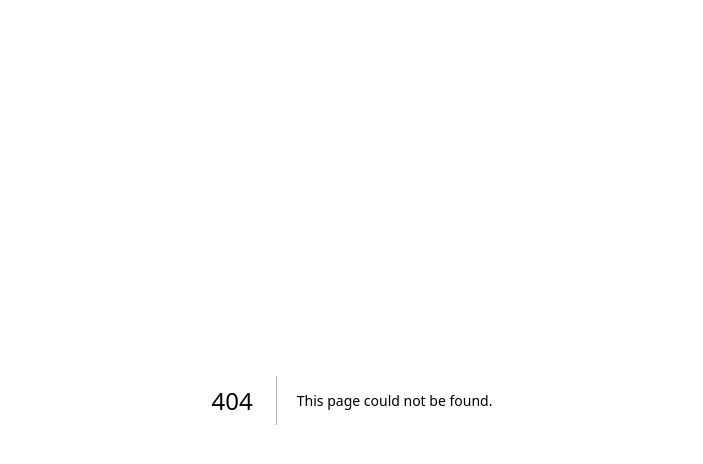
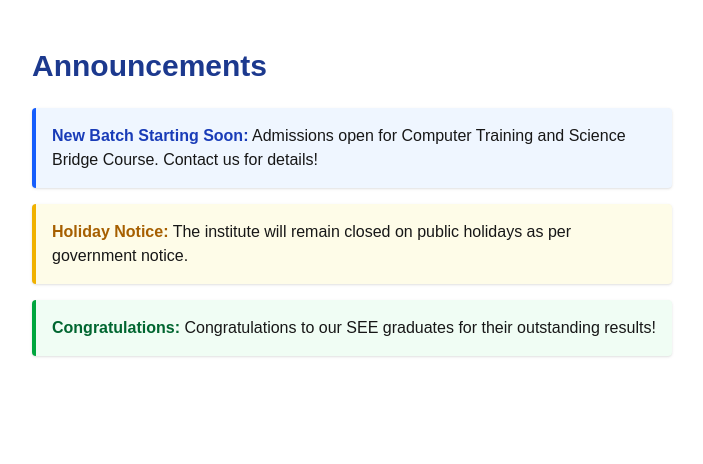
Before and after one commit to Thuglifescientist2018/pathivara-world-institute, a Next.js app: page /announcements in a window 1280 px wide. Before the commit this address had no page. Shown: the top 464 px of the page, without its empty margins (288-991 px from the left). Built offline with nearby package versions, Linux system fonts and the light colour scheme.

Commit message:
added announcements page

```diff
--- /dev/null
+++ b/app/announcements/page.js
@@ -0,0 +1,19 @@
+"use client";
+export default function AnnouncementsPage() {
+  return (
+    <div className="max-w-2xl mx-auto py-12 px-4">
+      <h1 className="text-3xl font-bold text-blue-900 mb-6">Announcements</h1>
+      <ul className="space-y-4">
+        <li className="bg-blue-50 border-l-4 border-blue-600 p-4 rounded shadow">
+          <span className="font-semibold text-blue-800">New Batch Starting Soon:</span> Admissions open for Computer Training and Science Bridge Course. Contact us for details!
+        </li>
+        <li className="bg-yellow-50 border-l-4 border-yellow-500 p-4 rounded shadow">
+          <span className="font-semibold text-yellow-700">Holiday Notice:</span> The institute will remain closed on public holidays as per government notice.
+        </li>
+        <li className="bg-green-50 border-l-4 border-green-600 p-4 rounded shadow">
+          <span className="font-semibold text-green-800">Congratulations:</span> Congratulations to our SEE graduates for their outstanding results!
+        </li>
+      </ul>
+    </div>
+  );
+}
```
